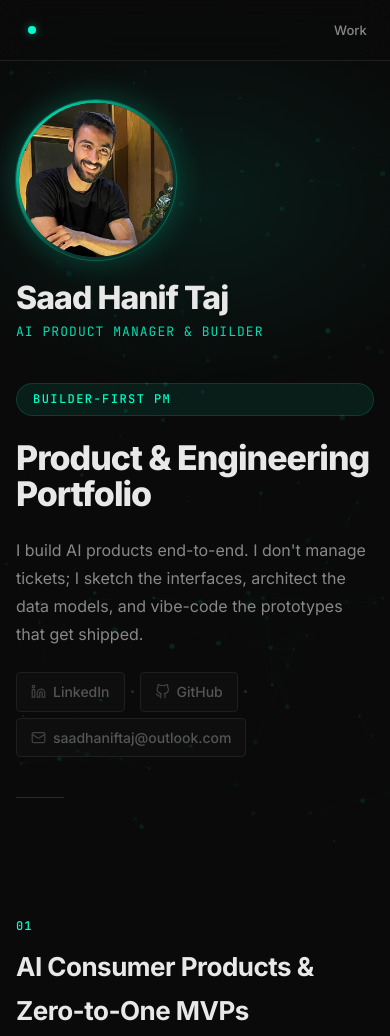
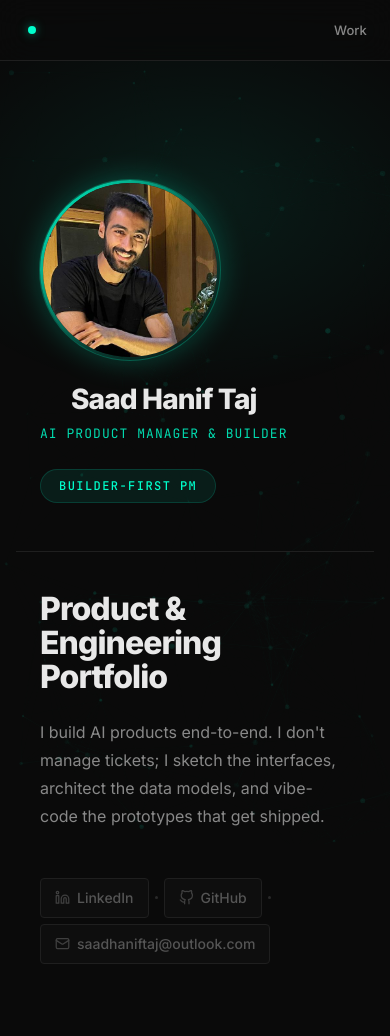
Before and after one commit to saadhaniftaj/portfolio, a plain HTML site: page index.html in a window 390 px wide. Shown: the top 1036 px of the page. Drawn offline with Linux system fonts and the light colour scheme; animation ran at ten frames a second.

Commit message:
feat: clean two-col hero split, left=identity panel, right=content, centered

```diff
--- a/index.html
+++ b/index.html
@@ -40,24 +40,26 @@
 
     <header id="hero">
         <div class="hero-inner">
+
+            <!-- LEFT: Photo + Identity + Badge -->
             <div class="hero-left">
-                <div class="hero-profile">
-                    <div class="hero-avatar-wrap">
-                        <img src="me.JPG" alt="Saad Hanif Taj" class="hero-avatar" width="160" height="160" />
-                    </div>
-                    <div class="hero-identity">
-                        <span class="hero-name">Saad Hanif Taj</span>
-                        <span class="hero-role">AI Product Manager &amp; Builder</span>
-                    </div>
+                <div class="hero-avatar-wrap">
+                    <img src="me.JPG" alt="Saad Hanif Taj" class="hero-avatar" width="180" height="180" />
+                </div>
+                <div class="hero-identity">
+                    <span class="hero-name">Saad Hanif Taj</span>
+                    <span class="hero-role">AI Product Manager &amp; Builder</span>
                 </div>
                 <div class="hero-badge">Builder-first PM</div>
+            </div>
+
+            <!-- RIGHT: Heading + Description + Contacts -->
+            <div class="hero-right">
                 <h1>Product &amp; Engineering Portfolio</h1>
                 <p class="hero-sub">
                     I build AI products end-to-end. I don't manage tickets; I sketch the interfaces,
                     architect the data models, and vibe-code the prototypes that get shipped.
                 </p>
-
-                <!-- Contact links under hero -->
                 <div class="hero-contacts">
                     <a href="https://www.linkedin.com/in/saadhaniftaj/" target="_blank" rel="noopener noreferrer" class="hero-contact-link" id="contact-linkedin">
                         <svg width="15" height="15" viewBox="0 0 24 24" fill="none" stroke="currentColor" stroke-width="2" stroke-linecap="round" stroke-linejoin="round"><path d="M16 8a6 6 0 0 1 6 6v7h-4v-7a2 2 0 0 0-2-2 2 2 0 0 0-2 2v7h-4v-7a6 6 0 0 1 6-6z"/><rect x="2" y="9" width="4" height="12"/><circle cx="4" cy="4" r="2"/></svg>
@@ -74,13 +76,11 @@
                         saadhaniftaj@outlook.com
                     </a>
                 </div>
+            </div>
 
-                <div class="hero-line"></div>
-            </div>
-            <!-- right side: particles bleed through -->
-            <div class="hero-right" aria-hidden="true"></div>
         </div>
     </header>
+
 
     <!-- ========== PORTFOLIO ========== -->
 
--- a/style.css
+++ b/style.css
@@ -233,42 +233,49 @@ strong {
     position: relative;
     z-index: 1;
     display: grid;
-    grid-template-columns: 1fr 1fr;
-    gap: var(--space-2xl);
+    grid-template-columns: 380px 1fr;
+    gap: 0;
     align-items: center;
     width: 100%;
+    min-height: 100vh;
 }
 
-/* Left content column */
+/* LEFT: identity panel — centered, with right border */
 .hero-left {
     display: flex;
     flex-direction: column;
+    align-items: center;
+    justify-content: center;
+    text-align: center;
+    padding: 60px 48px 60px 0;
+    border-right: 1px solid var(--border-dim);
+    gap: var(--space-lg);
+    min-height: 100vh;
 }
 
-/* Right: empty — particles show through */
+/* RIGHT: text content — vertically centered */
 .hero-right {
-    min-height: 300px;
+    display: flex;
+    flex-direction: column;
+    justify-content: center;
+    padding: 60px 0 60px 64px;
+    min-height: 100vh;
 }
 
 /* ── Profile Avatar ───────────────────────────────────────── */
-.hero-profile {
-    display: flex;
-    flex-direction: column;
-    margin-bottom: var(--space-xl);
-}
-
 .hero-avatar-wrap {
     display: inline-block;
     position: relative;
-    width: 160px;
-    height: 160px;
+    width: 180px;
+    height: 180px;
     border-radius: 50%;
     padding: 3px;
     background: linear-gradient(135deg, var(--accent) 0%, rgba(0, 255, 204, 0.2) 60%, transparent 100%);
     box-shadow:
         0 0 0 1px rgba(0, 255, 204, 0.15),
-        0 0 48px -4px rgba(0, 255, 204, 0.4);
+        0 0 56px -4px rgba(0, 255, 204, 0.4);
     animation: avatar-glow 4s ease-in-out infinite;
+    flex-shrink: 0;
 }
 
 @keyframes avatar-glow {
@@ -286,16 +293,16 @@ strong {
     background: var(--surface);
 }
 
-/* ── Identity block under avatar ────────────────────────── */
+/* ── Identity block ──────────────────────────────────── */
 .hero-identity {
-    margin-top: 20px;
     display: flex;
     flex-direction: column;
-    gap: 6px;
+    gap: 8px;
+    align-items: center;
 }
 
 .hero-name {
-    font-size: 32px;
+    font-size: 36px;
     font-weight: 800;
     letter-spacing: -0.03em;
     color: var(--text-primary);
@@ -322,13 +329,13 @@ strong {
     color: var(--accent);
     background: var(--accent-dim);
     border: 1px solid rgba(0, 255, 204, 0.15);
-    padding: 5px 16px;
+    padding: 6px 18px;
     border-radius: 100px;
-    margin-bottom: var(--space-lg);
 }
 
+/* ── Right column text ─────────────────────────────────── */
 #hero h1 {
-    font-size: clamp(44px, 5.5vw, 72px);
+    font-size: clamp(36px, 4vw, 60px);
     font-weight: 800;
     line-height: 1.06;
     letter-spacing: -0.03em;
@@ -338,10 +345,11 @@ strong {
 }
 
 .hero-sub {
-    font-size: 20px;
+    font-size: 19px;
     line-height: 1.75;
     color: var(--text-secondary);
     max-width: 100%;
+    margin-bottom: var(--space-lg);
 }
 
 /* ── Hero Contact Links ───────────────────────────────────── */
@@ -629,8 +637,20 @@ strong {
 @media (max-width: 900px) {
     .hero-inner {
         grid-template-columns: 1fr;
+        min-height: auto;
     }
-    .hero-right { display: none; }
+    .hero-left {
+        min-height: auto;
+        border-right: none;
+        border-bottom: 1px solid var(--border-dim);
+        padding: 80px var(--space-lg) 48px;
+        align-items: flex-start;
+        text-align: left;
+    }
+    .hero-right {
+        min-height: auto;
+        padding: 40px var(--space-lg) 60px;
+    }
 }
 
 @media (max-width: 768px) {
@@ -649,12 +669,14 @@ strong {
     }
 
     #hero h1 {
-        font-size: 34px;
+        font-size: 32px;
     }
 
     .hero-sub {
         font-size: 16px;
     }
+
+    .hero-name { font-size: 28px; }
 
     .portfolio-section {
         padding-top: var(--space-2xl);
```
